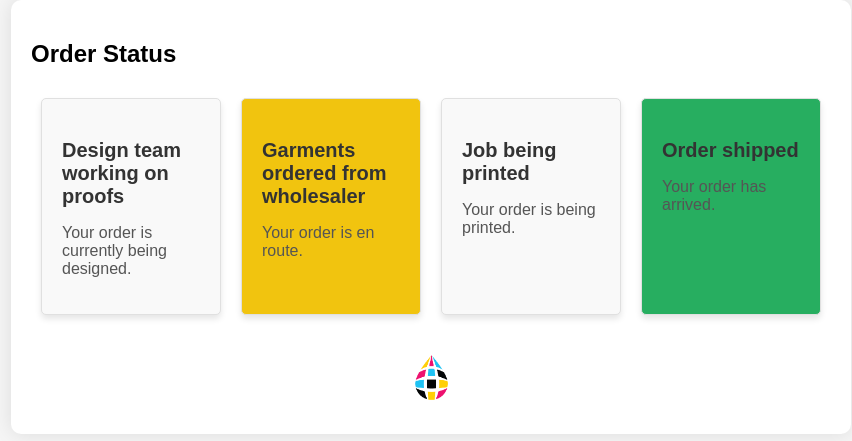
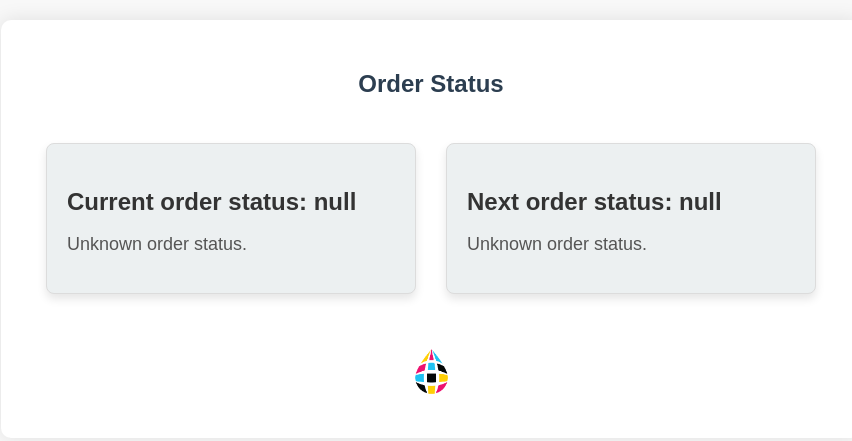
Before and after one commit to AdamAlbaghali/order-tracker, a website: page next.html in a window 1280 px wide. Shown: the whole page, without its empty margins (209-1061 px from the left). Drawn offline with Linux system fonts and the light colour scheme.

Commit message:
slight changes to server.js and fixed next.html

```diff
--- a/next.html
+++ b/next.html
@@ -7,28 +7,61 @@
 <body>
     <div class="container">
         <h2>Order Status</h2>
-        <div class="column-container">
-            <div class="column">
-                <h3>Design team working on proofs</h3>
-                <p class="status-description">Your order is currently being designed.</p>
+        <div id="columnContainer" class="column-container">
+            <div class="column" id="currentOrderColumn">
+                <h3 id="currentOrderStatusTitle"></h3>
+                <p class="status-description" id="currentOrderStatusDescription"></p>
             </div>
-            <div class="column en-route">
-                <h3>Garments ordered from wholesaler</h3>
-                <p class="status-description">Your order is en route.</p>
-            </div>
-            <div class="column">
-                <h3>Job being printed</h3>
-                <p class="status-description">Your order is being printed.</p>
-            </div>
-            <div class="column arrived">
-                <h3>Order shipped</h3>
-                <p class="status-description">Your order has arrived.</p>
-            </div>
+            <!-- Dynamic creation of the next order column -->
+            <div class="column" id="nextOrderColumn"></div>
         </div>
 
         <a href="front.html" class="home-link">
             <img src="logo.png" alt="Logo" class="home-image">
         </a>
     </div>
+
+    <script>
+        // Extract current and next order statuses from URL parameters
+        const urlParams = new URLSearchParams(window.location.search);
+        const currentOrderStatus = urlParams.get('currentOrderStatus');
+        const nextOrderStatus = urlParams.get('nextOrderStatus');
+
+        // Set the current order status on the HTML elements
+        document.getElementById('currentOrderStatusTitle').innerText = 'Current order status: ' + currentOrderStatus;
+        document.getElementById('currentOrderStatusDescription').innerText = getOrderDescription(currentOrderStatus);
+
+        // Check if the current order status is 'Order shipped'
+        if (currentOrderStatus === 'Order shipped') {
+            // Remove the next order column if 'Order shipped'
+            document.getElementById('columnContainer').removeChild(document.getElementById('nextOrderColumn'));
+        } else {
+            // Set 'column' class on individual columns if not 'Order shipped'
+            document.getElementById('currentOrderColumn').classList.add('column');
+            document.getElementById('nextOrderColumn').classList.add('column');
+
+            // Display the next order status if not 'Order shipped'
+            document.getElementById('nextOrderColumn').innerHTML = `
+                <h3 id="nextOrderStatusTitle">Next order status: ${nextOrderStatus}</h3>
+                <p class="status-description" id="nextOrderStatusDescription">${getOrderDescription(nextOrderStatus)}</p>
+            `;
+        }
+
+        // Function to get order description based on order status
+        function getOrderDescription(status) {
+            switch (status) {
+                case 'Design team working on proofs':
+                    return 'Your order is currently being designed.';
+                case 'Garments ordered from wholesaler':
+                    return 'Your order is en route.';
+                case 'Job being printed':
+                    return 'Your order is being printed.';
+                case 'Order shipped':
+                    return 'Your order has arrived.';
+                default:
+                    return 'Unknown order status.';
+            }
+        }
+    </script>
 </body>
 </html>
--- a/styles2.css
+++ b/styles2.css
@@ -1,78 +1,79 @@
 body {
-    font-family: Arial, sans-serif;
-    background-color: #f5f5f5;
+    font-family: 'Arial', sans-serif;
+    background-color: #f8f8f8; /* Light gray background color */
     margin: 0;
     padding: 0;
+    color: #333; /* Dark text color */
 }
 
 .container {
     max-width: 800px;
-    margin: 0 auto;
-    background-color: #fff;
-    padding: 20px;
+    margin: 20px auto;
+    background-color: #fff; /* White container background color */
+    padding: 30px;
     border-radius: 10px;
     box-shadow: 0 0 20px rgba(0, 0, 0, 0.1);
 }
 
-.header {
+h2 {
     text-align: center;
-    color: #333;
-    font-size: 24px;
-    margin-bottom: 20px;
+    color: #2c3e50; /* Dark gray header color */
+    margin-bottom: 30px;
 }
 
 .column-container {
     display: flex;
     flex-wrap: wrap;
     justify-content: space-between;
-    margin-top: 20px;
+    margin-top: 30px;
 }
 
 .column {
     flex: 1;
-    background-color: #f9f9f9;
+    background-color: #ecf0f1; /* Light gray default column color */
     padding: 20px;
-    border: 1px solid #e0e0e0;
-    border-radius: 5px;
-    margin: 10px;
-    box-shadow: 0 4px 6px rgba(0, 0, 0, 0.1);
+    border: 1px solid #dcdcdc; /* Light gray border color */
+    border-radius: 8px;
+    margin: 15px;
+    box-shadow: 0 5px 10px rgba(0, 0, 0, 0.1);
     transition: transform 0.3s, box-shadow 0.3s;
 }
 
 .column:hover {
     transform: translateY(-5px);
-    box-shadow: 0 10px 20px rgba(0, 0, 0, 0.15);
+    box-shadow: 0 10px 20px rgba(0, 0, 0, 0.2);
 }
 
 h3 {
-    font-size: 20px;
-    margin-bottom: 10px;
-    color: #333;
+    font-size: 24px;
+    margin-bottom: 15px;
+    color: #333; /* Dark heading text color */
 }
 
 .status-description {
-    font-size: 16px;
-    color: #555;
+    font-size: 18px;
+    color: #555; /* Medium gray description text color */
 }
 
 .en-route {
-    background-color: #f1c40f;
-    color: #fff;
+    background-color: #f39c12; /* Orange en-route column color */
+    color: #fff; /* White text color */
 }
 
 .arrived {
-    background-color: #27ae60;
-    color: #fff;
+    background-color: #27ae60; /* Green arrived column color */
+    color: #fff; /* White text color */
 }
 
 .home-link {
     display: block;
     text-align: center;
-    margin-top: 20px;
+    margin-top: 30px;
     text-decoration: none;
 }
 
 .home-image {
     max-width: 65px;
     height: auto;
+    border-radius: 50%;
 }
```
Also changed, not shown: server.js (+24 -13 lines).
